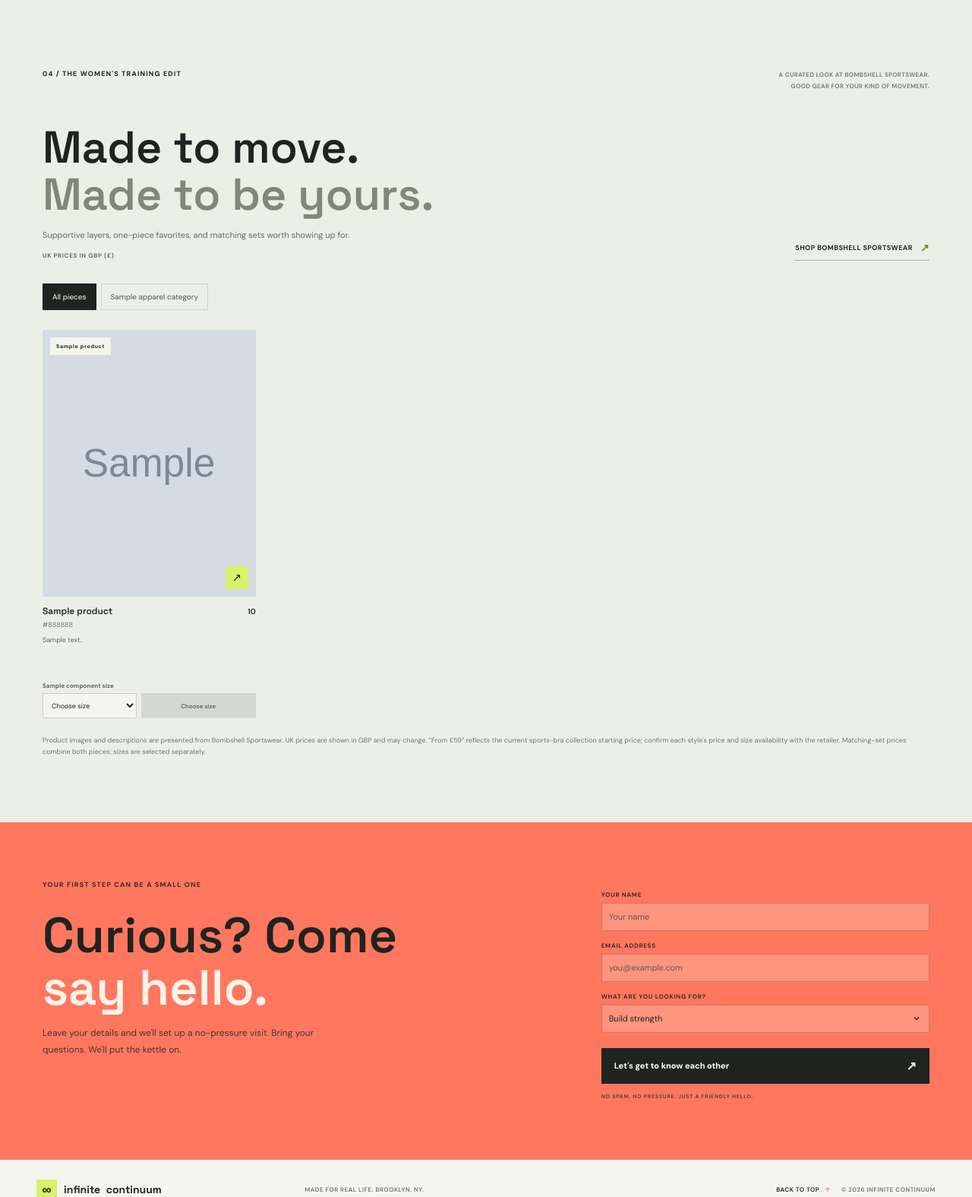
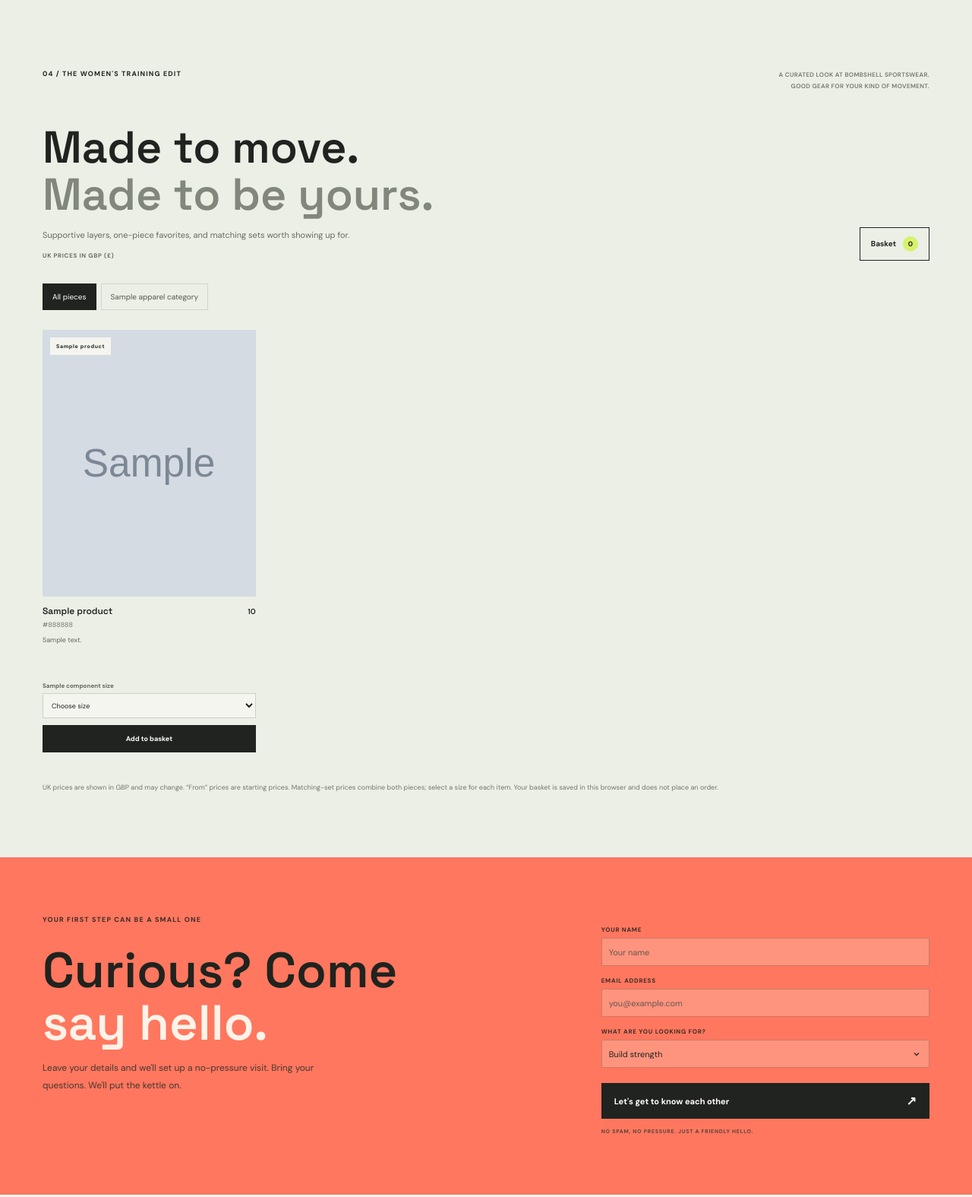
Before and after one commit to JohnWrafter/InfiniteContinum, a Django app: template studio/templates/studio/home.html in a window 1280 px wide. Shown: the part 2791-4366 px from the top of the page at 76% size. Run offline with Django 5.2, Linux system fonts and the light colour scheme; tables that the repository leaves empty hold one stand-in row (values such as "Sample post"); the template is opened without the code that fills it: values that come from a table or form of the project are taken from there, most other values are stand-ins (such as "Sample title", 1, 10 or a date in 2020); grey boxes marked "Sample" are stand-in pictures.

Commit message:
Add local apparel basket
Remove retailer links from product cards and add a size-aware browser basket.

Co-authored-by: Copilot <223556219+Copilot@users.noreply.github.com>

```diff
--- a/studio/static/studio/site.css
+++ b/studio/static/studio/site.css
@@ -153,9 +153,23 @@ h1, h2, h3, p { margin-top: 0; }
 .apparel-intro h2 span { color: #81877a; }
 .apparel-intro p { margin: 12px 0 0; color: #666a61; font-size: 11px; line-height: 1.8; }
 .apparel-currency { display: inline-block; margin-top: 11px; color: #686d62; font-size: 8px; font-weight: 700; letter-spacing: .65px; }
-.apparel-source { display: inline-flex; flex: 0 0 auto; align-items: center; gap: 10px; padding-bottom: 7px; border-bottom: 1px solid #aeb2a7; font-size: 9px; font-weight: 700; letter-spacing: .45px; }
-.apparel-source span { color: #698c27; font-size: 14px; }
-.apparel-source:hover { color: #698c27; }
+.apparel-basket-toggle { display: inline-flex; flex: 0 0 auto; align-items: center; gap: 9px; padding: 11px 14px; border: 1px solid var(--ink); background: transparent; color: var(--ink); cursor: pointer; font-size: 10px; font-weight: 700; }
+.apparel-basket-toggle span { display: grid; min-width: 20px; height: 20px; place-items: center; border-radius: 50%; background: var(--lime); font-size: 9px; }
+.apparel-basket { margin-top: 22px; padding: 22px; border: 1px solid #d1d5ca; background: var(--paper); }
+.apparel-basket[hidden] { display: none; }
+.apparel-basket-heading, .apparel-basket-total, .apparel-basket-item { display: flex; align-items: center; justify-content: space-between; gap: 16px; }
+.apparel-basket-heading h3 { margin: 0; font-family: var(--heading-font); font-size: 18px; }
+.apparel-basket-clear, .apparel-basket-remove { padding: 4px 0; border: 0; background: transparent; color: #5c6256; cursor: pointer; font-size: 9px; text-decoration: underline; }
+.apparel-basket-items { display: grid; gap: 10px; margin: 16px 0; padding: 0; list-style: none; }
+.apparel-basket-item { padding-block: 11px; border-bottom: 1px solid var(--line); }
+.apparel-basket-item-info { display: grid; gap: 4px; }
+.apparel-basket-item-info strong { font-size: 11px; }
+.apparel-basket-item-info span, .apparel-basket-note, .apparel-basket-empty { color: var(--muted); font-size: 9px; }
+.apparel-basket-item-controls { display: flex; align-items: center; gap: 9px; }
+.apparel-basket-quantity { font-size: 10px; font-weight: 700; }
+.apparel-basket-total { padding-top: 13px; border-top: 1px solid var(--line); font-size: 11px; }
+.apparel-basket-total strong { font-size: 14px; }
+.apparel-basket-note { margin: 10px 0 0; }
 .apparel-filters { display: flex; gap: 6px; overflow-x: auto; margin-top: 30px; padding-bottom: 9px; scrollbar-width: none; }
 .apparel-filters::-webkit-scrollbar { display: none; }
 .apparel-filter { min-height: 35px; flex: 0 0 auto; padding: 0 12px; border: 1px solid #d1d5ca; background: transparent; color: #55594f; cursor: pointer; font-size: 10px; transition: background .18s ease, border-color .18s ease, color .18s ease; }
@@ -164,12 +178,9 @@ h1, h2, h3, p { margin-top: 0; }
 .apparel-grid { display: grid; grid-template-columns: repeat(4, minmax(0, 1fr)); gap: 29px 15px; margin-top: 17px; }
 .apparel-card[hidden] { display: none; }
 .apparel-card-copy { padding-top: 11px; }
-.apparel-image-link { position: relative; display: block; overflow: hidden; aspect-ratio: 4 / 5; background: #d9dcd3; }
-.apparel-image-link img { display: block; width: 100%; height: 100%; object-fit: cover; transition: transform .45s ease; }
-.apparel-image-link:hover img { transform: scale(1.035); }
+.apparel-image { position: relative; overflow: hidden; aspect-ratio: 4 / 5; background: #d9dcd3; }
+.apparel-image img { display: block; width: 100%; height: 100%; object-fit: cover; }
 .apparel-tag { position: absolute; top: 10px; left: 10px; padding: 7px 8px; background: var(--paper); color: var(--ink); font-size: 7px; font-weight: 700; letter-spacing: .65px; }
-.apparel-image-arrow { position: absolute; right: 10px; bottom: 10px; display: grid; width: 30px; height: 30px; place-items: center; background: var(--lime); color: var(--ink); font-size: 15px; transition: transform .2s ease; }
-.apparel-image-link:hover .apparel-image-arrow { transform: translate(2px, -2px); }
 .apparel-product-info { display: flex; justify-content: space-between; gap: 8px; }
 .apparel-product-info h3 { margin: 0; font-family: var(--heading-font); font-size: 12px; font-weight: 600; line-height: 1.45; }
 .apparel-product-info > div > p { margin: 3px 0 0; color: var(--muted); font-size: 9px; }
@@ -178,11 +189,11 @@ h1, h2, h3, p { margin-top: 0; }
 .apparel-sizes { display: grid; gap: 5px; }
 .apparel-size-group { display: grid; gap: 5px; }
 .apparel-size-group > label, .apparel-sizes > label { color: #62665d; font-size: 8px; font-weight: 700; }
-.apparel-size-control { display: grid; grid-template-columns: minmax(0, .82fr) minmax(0, 1fr); gap: 6px; }
 .apparel-size-select { width: 100%; min-width: 0; min-height: 33px; padding: 0 7px; border: 1px solid #cdd1c5; border-radius: 0; background: var(--paper); color: var(--ink); font-size: 9px; }
-.apparel-shop-size { display: flex; min-width: 0; min-height: 33px; align-items: center; justify-content: center; padding: 0 6px; background: var(--ink); color: #fff; font-size: 8px; font-weight: 600; text-align: center; }
-.apparel-shop-size[aria-disabled="true"] { background: #d5d8cf; color: #61655c; }
 .apparel-sizes-paired { gap: 8px; }
+.apparel-add-button { width: 100%; min-height: 36px; margin-top: 9px; border: 0; background: var(--ink); color: #fff; cursor: pointer; font-size: 9px; font-weight: 700; transition: background .18s ease; }
+.apparel-add-button:hover { background: #3a4138; }
+.apparel-card-status { min-height: 12px; margin: 5px 0 0; color: #536c2d; font-size: 8px; }
 .apparel-note { margin: 22px 0 0; color: var(--muted); font-size: 9px; line-height: 1.7; }
 
 .join { overflow: hidden; background: var(--coral); }
@@ -315,12 +326,12 @@ h1, h2, h3, p { margin-top: 0; }
   .apparel-intro { align-items: flex-start; flex-direction: column; gap: 16px; margin-top: 31px; }
   .apparel-intro h2 { font-size: 42px; }
   .apparel-intro p { max-width: 330px; }
-  .apparel-source { font-size: 8px; }
+  .apparel-basket-toggle { padding: 9px 10px; font-size: 9px; }
+  .apparel-basket { padding: 14px; }
   .apparel-filters { margin-top: 23px; margin-right: -20px; padding-right: 20px; }
   .apparel-filter { min-height: 33px; padding-inline: 10px; font-size: 9px; }
   .apparel-grid { grid-template-columns: repeat(2, minmax(0, 1fr)); gap: 22px 11px; margin-top: 12px; }
   .apparel-tag { top: 7px; left: 7px; padding: 6px; font-size: 6px; }
-  .apparel-image-arrow { right: 7px; bottom: 7px; width: 27px; height: 27px; }
   .apparel-card-copy { padding-top: 8px; }
   .apparel-product-info { gap: 5px; }
   .apparel-product-info h3 { font-size: 10px; }
@@ -329,9 +340,11 @@ h1, h2, h3, p { margin-top: 0; }
   .apparel-description { min-height: 0; margin-block: 6px 8px; font-size: 8px; }
   .apparel-size-group { gap: 4px; }
   .apparel-size-group > label, .apparel-sizes > label { font-size: 7px; }
-  .apparel-size-control { grid-template-columns: minmax(0, .78fr) minmax(0, 1fr); gap: 4px; }
-  .apparel-size-select, .apparel-shop-size { min-height: 31px; padding-inline: 4px; font-size: 7px; }
+  .apparel-size-select { min-height: 31px; padding-inline: 4px; font-size: 7px; }
   .apparel-sizes-paired { gap: 7px; }
+  .apparel-add-button { min-height: 32px; padding-inline: 3px; font-size: 8px; }
+  .apparel-basket-item { align-items: flex-start; gap: 7px; }
+  .apparel-basket-item-controls { flex-wrap: wrap; justify-content: flex-end; gap: 6px; }
   .apparel-note { margin-top: 16px; font-size: 8px; }
   .join-inner { grid-template-columns: 1fr; gap: 25px; padding-block: 51px 48px; }
   .join h2 { margin-block: 22px 12px; font-size: 52px; letter-spacing: 0; }
--- a/studio/static/studio/site.js
+++ b/studio/static/studio/site.js
@@ -18,40 +18,167 @@ mainNav?.querySelectorAll("a").forEach((link) => {
 
 const apparelFilters = document.querySelector(".apparel-filters");
 const apparelCards = document.querySelectorAll(".apparel-card");
-const apparelSizeSelects = document.querySelectorAll(".apparel-size-select");
+const basketPanel = document.querySelector("[data-basket]");
+const basketToggle = document.querySelector("[data-basket-toggle]");
+const basketCount = document.querySelector("[data-basket-count]");
+const basketItems = document.querySelector("[data-basket-items]");
+const basketEmpty = document.querySelector("[data-basket-empty]");
+const basketTotal = document.querySelector("[data-basket-total]");
+const basketClear = document.querySelector("[data-basket-clear]");
+const basketNote = document.querySelector(".apparel-basket-note");
+const basketStorageKey = "infinite-continuum-apparel-basket";
+const formatPrice = (amount) =>
+  new Intl.NumberFormat("en-GB", { style: "currency", currency: "GBP", maximumFractionDigits: 0 }).format(amount);
+let basket = [];
+let canPersistBasket = true;
 
-apparelSizeSelects.forEach((select) => {
-  const shopLink = select.closest(".apparel-size-control").querySelector("[data-size-link]");
+try {
+  const savedBasket = window.localStorage.getItem(basketStorageKey);
+  if (savedBasket) {
+    const parsedBasket = JSON.parse(savedBasket);
+    if (Array.isArray(parsedBasket)) {
+      basket = parsedBasket.filter(
+        (item) =>
+          item &&
+          typeof item.key === "string" &&
+          typeof item.name === "string" &&
+          typeof item.color === "string" &&
+          typeof item.priceLabel === "string" &&
+          Number.isFinite(item.price) &&
+          Number.isInteger(item.quantity) &&
+          item.quantity > 0 &&
+          Array.isArray(item.sizes) &&
+          item.sizes.every((size) => typeof size === "string"),
+      );
+    } else {
+      basketNote.textContent = "A saved basket could not be read. New items will be saved in this browser.";
+    }
+  }
+} catch {
+  canPersistBasket = false;
+  basketNote.textContent = "Browser storage is unavailable; this basket will only last until you leave the page.";
+}
 
-  select.addEventListener("change", () => {
-    const variantId = select.value;
-    const productUrl = new URL(select.dataset.productUrl);
-    const selectedSize = select.options[select.selectedIndex].textContent;
+const saveBasket = () => {
+  if (!canPersistBasket) return;
+  try {
+    window.localStorage.setItem(basketStorageKey, JSON.stringify(basket));
+  } catch {
+    canPersistBasket = false;
+    basketNote.textContent = "Browser storage is unavailable; this basket will only last until you leave the page.";
+  }
+};
 
-    shopLink.setAttribute("aria-disabled", String(!variantId));
-    if (!variantId) {
-      shopLink.href = productUrl.toString();
-      shopLink.textContent = "Choose size";
+const renderBasket = () => {
+  const itemCount = basket.reduce((total, item) => total + item.quantity, 0);
+  basketCount.textContent = String(itemCount);
+  basketItems.replaceChildren();
+  basketEmpty.hidden = basket.length > 0;
+  basketClear.hidden = basket.length === 0;
+
+  basket.forEach((item) => {
+    const row = document.createElement("li");
+    row.className = "apparel-basket-item";
+
+    const info = document.createElement("div");
+    info.className = "apparel-basket-item-info";
+    const name = document.createElement("strong");
+    name.textContent = `${item.name} · ${item.color}`;
+    const details = document.createElement("span");
+    details.textContent = `${item.sizes.join(" · ")} — ${item.priceLabel} each`;
+    info.append(name, details);
+
+    const controls = document.createElement("div");
+    controls.className = "apparel-basket-item-controls";
+    const quantity = document.createElement("span");
+    quantity.className = "apparel-basket-quantity";
+    quantity.textContent = `Qty ${item.quantity}`;
+    const remove = document.createElement("button");
+    remove.type = "button";
+    remove.className = "apparel-basket-remove";
+    remove.dataset.basketRemove = item.key;
+    remove.setAttribute("aria-label", `Remove ${item.name} in ${item.sizes.join(" and ")}`);
+    remove.textContent = "Remove";
+    controls.append(quantity, remove);
+
+    row.append(info, controls);
+    basketItems.append(row);
+  });
+
+  const total = basket.reduce((sum, item) => sum + item.price * item.quantity, 0);
+  basketTotal.textContent = formatPrice(total);
+};
+
+renderBasket();
+
+apparelCards.forEach((card) => {
+  card.querySelector("[data-add-to-basket]").addEventListener("click", () => {
+    const status = card.querySelector("[data-card-status]");
+    const selects = Array.from(card.querySelectorAll(".apparel-size-select"));
+    const missingSize = selects.find((select) => !select.value);
+    if (missingSize) {
+      status.textContent = "Choose a size before adding this item.";
+      missingSize.focus();
       return;
     }
 
-    if (select.dataset.sizeMode === "collection") {
-      productUrl.searchParams.set("filter.v.option.size", selectedSize);
-      shopLink.href = productUrl.toString();
-      shopLink.textContent = `${shopLink.dataset.shopLabel} size ${selectedSize} ↗`;
+    const priceLabel = card.querySelector(".apparel-price").textContent.trim();
+    const priceMatch = priceLabel.match(/\d+(?:\.\d{1,2})?/);
+    if (!priceMatch) {
+      status.textContent = "This item does not have a valid price.";
       return;
     }
 
-    productUrl.searchParams.set("variant", variantId);
-    shopLink.href = productUrl.toString();
-    shopLink.textContent = `${shopLink.dataset.shopLabel} · ${selectedSize} ↗`;
+    const sizes = selects.map((select) => {
+      const component = select.closest(".apparel-size-group");
+      const label = component?.querySelector("label")?.textContent.trim();
+      const selectedSize = select.options[select.selectedIndex].textContent.trim();
+      return label && label !== "Size" ? `${label}: ${selectedSize}` : `Size: ${selectedSize}`;
+    });
+    const key = JSON.stringify([card.dataset.productId, ...sizes]);
+    const item = basket.find((entry) => entry.key === key);
+
+    if (item) {
+      item.quantity += 1;
+    } else {
+      basket.push({
+        key,
+        name: card.querySelector(".apparel-product-info h3").textContent.trim(),
+        color: card.querySelector(".apparel-product-info > div > p").textContent.trim(),
+        sizes,
+        price: Number(priceMatch[0]),
+        priceLabel,
+        quantity: 1,
+      });
+    }
+
+    status.textContent = "Added to basket.";
+    basketPanel.hidden = false;
+    basketToggle.setAttribute("aria-expanded", "true");
+    renderBasket();
+    saveBasket();
   });
+});
 
-  shopLink.addEventListener("click", (event) => {
-    if (shopLink.getAttribute("aria-disabled") === "true") {
-      event.preventDefault();
-    }
-  });
+basketItems.addEventListener("click", (event) => {
+  const removeButton = event.target.closest("[data-basket-remove]");
+  if (!removeButton) return;
+
+  basket = basket.filter((item) => item.key !== removeButton.dataset.basketRemove);
+  renderBasket();
+  saveBasket();
+});
+
+basketClear.addEventListener("click", () => {
+  basket = [];
+  renderBasket();
+  saveBasket();
+});
+
+basketToggle.addEventListener("click", () => {
+  const isOpen = basketToggle.getAttribute("aria-expanded") === "true";
+  basketToggle.setAttribute("aria-expanded", String(!isOpen));
+  basketPanel.hidden = isOpen;
 });
 
 apparelFilters?.addEventListener("click", (event) => {
--- a/studio/templates/studio/home.html
+++ b/studio/templates/studio/home.html
@@ -87,38 +87,46 @@
     <section class="apparel" id="apparel" aria-labelledby="apparel-title">
       <div class="apparel-inner section-wrap">
         <div class="section-heading"><span class="eyebrow">04 / THE WOMEN'S TRAINING EDIT</span><span class="heading-aside">A CURATED LOOK AT BOMBSHELL SPORTSWEAR.<br>GOOD GEAR FOR YOUR KIND OF MOVEMENT.</span></div>
-        <div class="apparel-intro"><div><h2 id="apparel-title">Made to move.<br><span>Made to be yours.</span></h2><p>Supportive layers, one-piece favorites, and matching sets worth showing up for.</p><span class="apparel-currency">UK PRICES IN GBP (£)</span></div><a class="apparel-source" href="https://www.bombshellsportswear.com/collections/all" target="_blank" rel="noopener noreferrer">SHOP BOMBSHELL SPORTSWEAR <span aria-hidden="true">↗</span></a></div>
+        <div class="apparel-intro"><div><h2 id="apparel-title">Made to move.<br><span>Made to be yours.</span></h2><p>Supportive layers, one-piece favorites, and matching sets worth showing up for.</p><span class="apparel-currency">UK PRICES IN GBP (£)</span></div><button class="apparel-basket-toggle" type="button" data-basket-toggle aria-expanded="false" aria-controls="apparel-basket">Basket <span data-basket-count>0</span></button></div>
+        <section class="apparel-basket" id="apparel-basket" data-basket hidden aria-labelledby="basket-title">
+          <div class="apparel-basket-heading"><h3 id="basket-title">Your basket</h3><button class="apparel-basket-clear" type="button" data-basket-clear hidden>Clear basket</button></div>
+          <p class="apparel-basket-empty" data-basket-empty>Your basket is empty.</p>
+          <ul class="apparel-basket-items" data-basket-items></ul>
+          <div class="apparel-basket-total"><span>Estimated total</span><strong data-basket-total>£0</strong></div>
+          <p class="apparel-basket-note">Saved in this browser. Items marked “From” use starting prices.</p>
+        </section>
         <div class="apparel-filters" role="group" aria-label="Filter apparel by category">
           <button class="apparel-filter is-active" type="button" data-filter="all" aria-pressed="true">All pieces</button>
           {% for key, label in apparel_categories %}<button class="apparel-filter" type="button" data-filter="{{ key }}" aria-pressed="false">{{ label }}</button>{% endfor %}
         </div>
         <div class="apparel-grid">
           {% for product in apparel_products %}
-          <article class="apparel-card" data-category="{{ product.category }}">
-            <a class="apparel-image-link" href="{{ product.url }}" target="_blank" rel="noopener noreferrer" aria-label="Shop {{ product.name }} at Bombshell Sportswear, opens in a new tab">
+          <article class="apparel-card" data-category="{{ product.category }}" data-product-id="{{ forloop.counter }}">
+            <div class="apparel-image">
               <img src="{% static product.image %}" alt="{{ product.image_alt }}" loading="lazy" decoding="async">
               <span class="apparel-tag">{{ product.category_label }}</span>
-              <span class="apparel-image-arrow" aria-hidden="true">↗</span>
-            </a>
+            </div>
             <div class="apparel-card-copy">
               <div class="apparel-product-info"><div><h3>{{ product.name }}</h3><p>{{ product.color }}</p></div><span class="apparel-price">{{ product.price }}</span></div>
               <p class="apparel-description">{{ product.description }}</p>
               {% if product.collection_only %}
-              <div class="apparel-sizes"><label for="apparel-size-{{ forloop.counter }}">Filter collection by size</label><div class="apparel-size-control"><select id="apparel-size-{{ forloop.counter }}" class="apparel-size-select" data-size-mode="collection" data-product-url="{{ product.url }}" aria-label="Choose a size to browse {{ product.category_label|lower }}"><option value="" selected>Choose size</option>{% for size in product.size_options %}<option value="{{ size }}">{{ size }}</option>{% endfor %}</select><a class="apparel-shop-size" href="{{ product.url }}" target="_blank" rel="noopener noreferrer" data-size-link data-shop-label="Browse collection" aria-disabled="true">Choose size</a></div></div>
+              <div class="apparel-sizes"><label for="apparel-size-{{ forloop.counter }}">Size</label><select id="apparel-size-{{ forloop.counter }}" class="apparel-size-select" aria-label="Choose {{ product.name }} size"><option value="" selected>Choose size</option>{% for size in product.size_options %}<option value="{{ size }}">{{ size }}</option>{% endfor %}</select></div>
               {% elif product.components %}
               <div class="apparel-sizes apparel-sizes-paired">
-                {% for component_name, component_url, component_sizes in product.components %}
-                <div class="apparel-size-group"><label for="apparel-size-{{ forloop.parentloop.counter }}-{{ forloop.counter }}">{{ component_name }} size</label><div class="apparel-size-control"><select id="apparel-size-{{ forloop.parentloop.counter }}-{{ forloop.counter }}" class="apparel-size-select" data-product-url="{{ component_url }}" aria-label="Choose {{ component_name }} size for {{ product.color }} set"><option value="" selected>Choose size</option>{% for size, variant_id in component_sizes %}<option value="{{ variant_id }}">{{ size }}</option>{% endfor %}</select><a class="apparel-shop-size" href="{{ component_url }}" target="_blank" rel="noopener noreferrer" data-size-link data-shop-label="Shop {{ component_name }}" aria-disabled="true">Choose size</a></div></div>
+                {% for component_name, component_sizes in product.components %}
+                <div class="apparel-size-group"><label for="apparel-size-{{ forloop.parentloop.counter }}-{{ forloop.counter }}">{{ component_name }} size</label><select id="apparel-size-{{ forloop.parentloop.counter }}-{{ forloop.counter }}" class="apparel-size-select" aria-label="Choose {{ component_name }} size for {{ product.color }} set"><option value="" selected>Choose size</option>{% for size, variant_id in component_sizes %}<option value="{{ variant_id }}">{{ size }}</option>{% endfor %}</select></div>
                 {% endfor %}
               </div>
               {% else %}
-              <div class="apparel-sizes"><label for="apparel-size-{{ forloop.counter }}">Size</label><div class="apparel-size-control"><select id="apparel-size-{{ forloop.counter }}" class="apparel-size-select" data-product-url="{{ product.url }}" aria-label="Choose {{ product.name }} size"><option value="" selected>Choose size</option>{% for size, variant_id in product.sizes %}<option value="{{ variant_id }}">{{ size }}</option>{% endfor %}</select><a class="apparel-shop-size" href="{{ product.url }}" target="_blank" rel="noopener noreferrer" data-size-link data-shop-label="Shop item" aria-disabled="true">Choose size</a></div></div>
+              <div class="apparel-sizes"><label for="apparel-size-{{ forloop.counter }}">Size</label><select id="apparel-size-{{ forloop.counter }}" class="apparel-size-select" aria-label="Choose {{ product.name }} size"><option value="" selected>Choose size</option>{% for size, variant_id in product.sizes %}<option value="{{ variant_id }}">{{ size }}</option>{% endfor %}</select></div>
               {% endif %}
+              <button class="apparel-add-button" type="button" data-add-to-basket>Add to basket</button>
+              <p class="apparel-card-status" data-card-status aria-live="polite"></p>
             </div>
           </article>
           {% endfor %}
         </div>
-        <p class="apparel-note">Product images and descriptions are presented from Bombshell Sportswear. UK prices are shown in GBP and may change. “From £59” reflects the current sports-bra collection starting price; confirm each style's price and size availability with the retailer. Matching-set prices combine both pieces; sizes are selected separately.</p>
+        <p class="apparel-note">UK prices are shown in GBP and may change. “From” prices are starting prices. Matching-set prices combine both pieces; select a size for each item. Your basket is saved in this browser and does not place an order.</p>
       </div>
     </section>
 
```
Also changed, not shown: studio/tests.py (+10 -7 lines), studio/views.py (+4 -15 lines).
